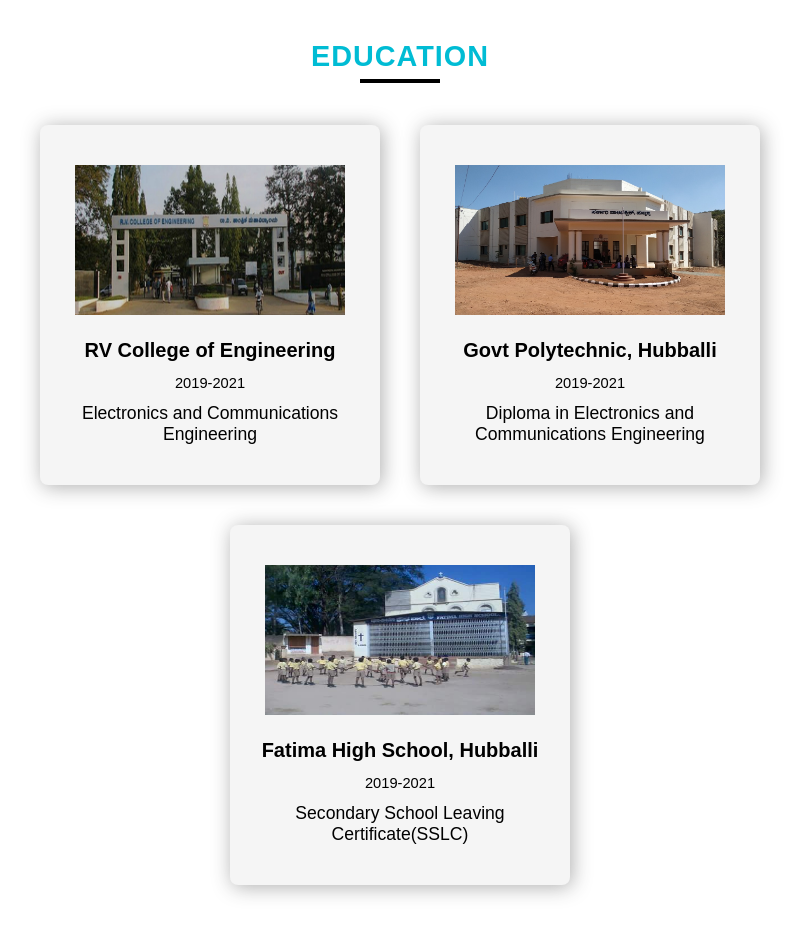
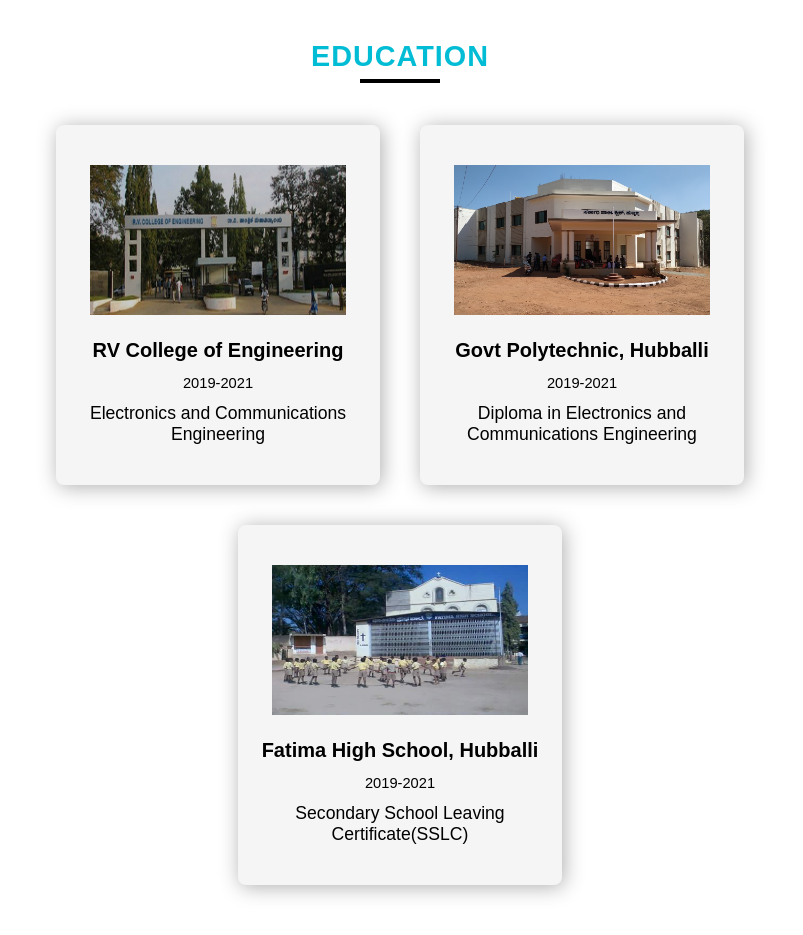
Before and after one commit to Rakeshgombi/portfolio, a plain HTML site: page index.html in a window 1280 px wide. Shown: the part 1660-2595 px from the top of the page, without its empty margins (240-1043 px from the left). Drawn offline with Linux system fonts and the light colour scheme.

Commit message:
Update style.css

```diff
--- a/style.css
+++ b/style.css
@@ -261,7 +261,7 @@
 
 .education .content .educationBx {
   padding: 40px 20px;
-  max-width: 340px;
+  max-width: 30%;
   margin: 20px;
   transition: 0.5s;
   text-align: center;
```
